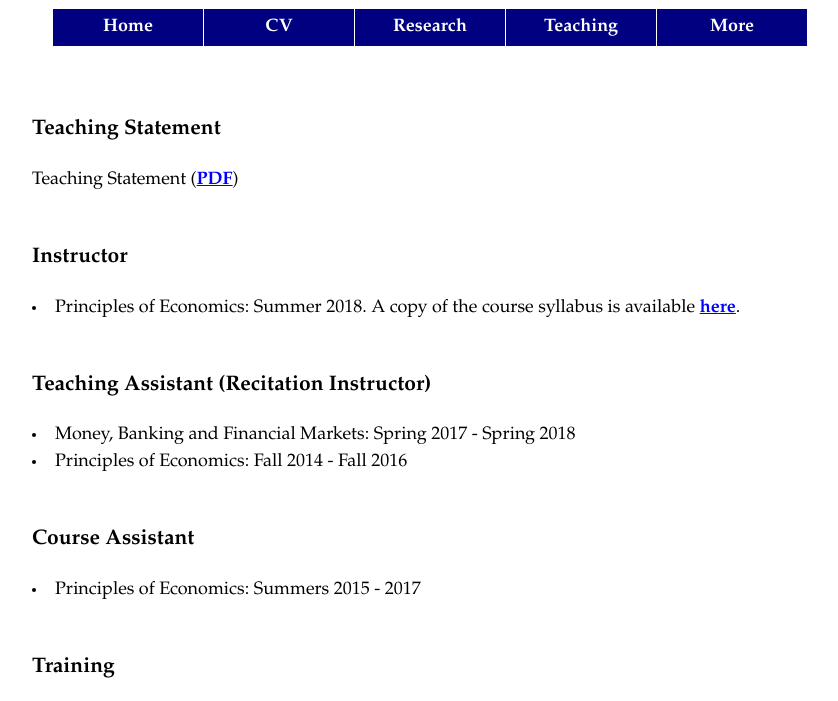
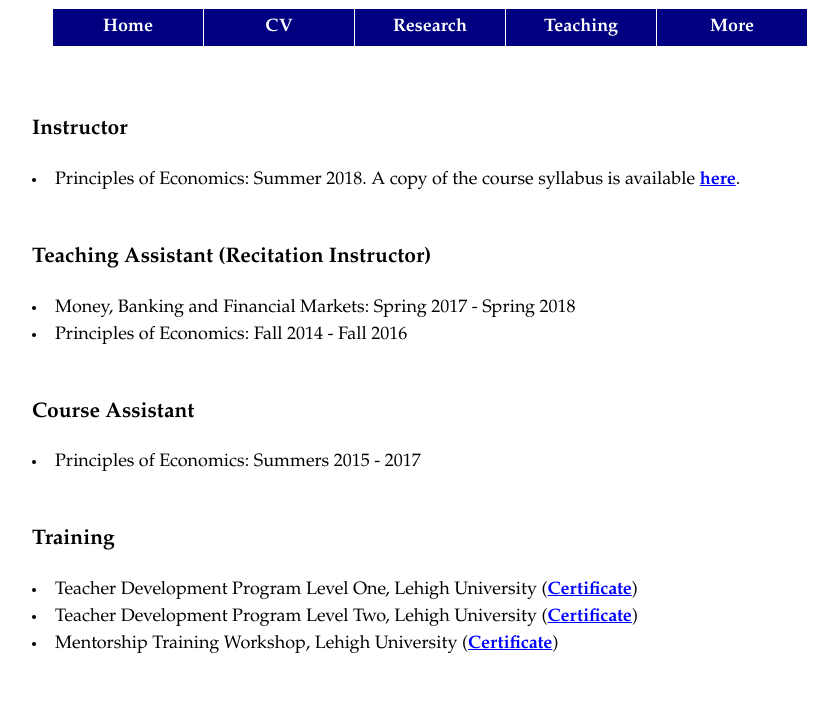
Before and after one commit to qichaoshi/qichaoshi.github.io, a plain HTML site: page teach.html in a window 1280 px wide. Shown: the part 99-800 px from the top of the page, without its empty margins (116-954 px from the left). Drawn offline with Linux system fonts and the light colour scheme.

Commit message:
Update teach.html

```diff
--- a/teach.html
+++ b/teach.html
@@ -25,12 +25,6 @@
 </div>
 
 
-<br>
-
-<h3>Teaching Statement</h3>
-Teaching Statement (<a href="files/Shi_TS.pdf">PDF</a>)
-
-<br>
 <br>
 
 
```
